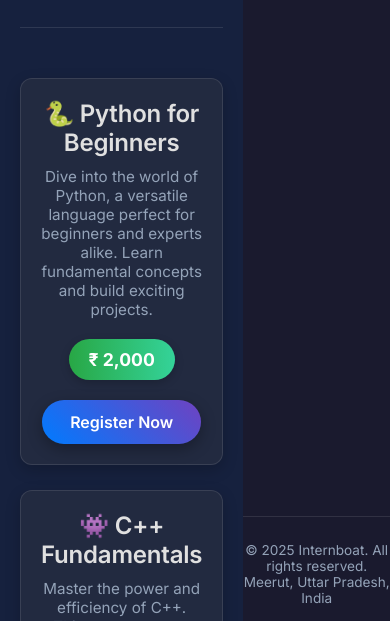
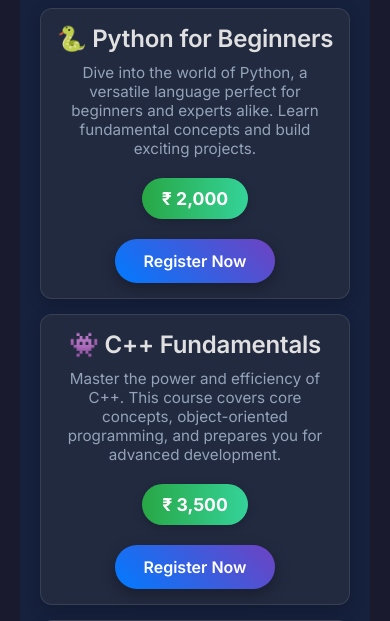
Before and after one commit to gitpanda99/internboat, a plain HTML site: page boat.html in a window 390 px wide. Shown: the part 223-844 px from the top of the page. Drawn offline with Linux system fonts and the light colour scheme.

Commit message:
Final fix for mobile centering and footer position in boat.html

```diff
--- a/boat.html
+++ b/boat.html
@@ -13,11 +13,11 @@
             padding: 0;
         }
 
-        /* Ensure HTML and Body take full viewport dimensions */
+        /* Ensure HTML and Body take full viewport dimensions and prevent horizontal scroll */
         html, body {
-            width: 100%; /* Changed from 100vw for better cross-browser compatibility and scrollbar handling */
-            height: 100%; /* Ensure full height */
-            overflow-x: hidden; /* Still good for preventing horizontal scroll */
+            width: 100%;
+            height: 100%;
+            overflow-x: hidden; /* Prevent horizontal scroll */
         }
 
         :root {
@@ -42,9 +42,8 @@
             color: var(--text-light);
             display: flex;
             justify-content: center; /* This centers the container horizontally */
-            align-items: flex-start; /* Align content to the top */
+            align-items: flex-start; /* Align content to the top within the flex container */
             min-height: 100vh; /* Ensure body is at least viewport height */
-            /* Removed explicit width: 100vw; here as html, body { width: 100%; } handles it */
         }
 
         .container {
@@ -55,8 +54,8 @@
             background-color: var(--bg-medium);
             box-shadow: 0 10px 30px var(--shadow-strong);
             border-radius: 15px;
-            display: flex;
-            flex-direction: column;
+            display: flex; /* Make container a flex container itself */
+            flex-direction: column; /* Stack children vertically */
             min-height: calc(100vh - 40px); /* Adjust based on container padding */
         }
 
@@ -83,10 +82,10 @@
 
         .courses {
             display: grid;
-            grid-template-columns: repeat(auto-fit, minmax(280px, 1fr));
+            grid-template-columns: repeat(auto-fit, minmax(280px, 1fr)); /* Desktop grid columns */
             gap: 25px;
             margin-top: 20px;
-            flex-grow: 1; /* Allow courses section to grow */
+            flex-grow: 1; /* Allow courses section to take available space */
         }
 
         .course-card {
@@ -177,33 +176,35 @@
 
         footer {
             text-align: center;
-            margin-top: auto; /* Push footer to the bottom */
+            margin-top: auto; /* Push footer to the bottom within the flex column container */
             padding: 25px 0 15px;
             color: var(--text-muted);
             font-size: 0.85em;
             border-top: 1px solid var(--border-color);
         }
 
-        /* Responsive adjustments */
+        /* Responsive adjustments for mobile */
         @media (max-width: 768px) {
             .container {
-                /* New calculated width: 100% of parent minus total horizontal padding */
-                width: calc(100% - 40px); /* 20px left + 20px right padding = 40px */
-                max-width: none; /* Remove max-width constraint for mobile */
-                margin: 0 auto; /* Explicitly center for mobile */
+                /* Explicitly set width to viewport width, minus some safe margin */
+                width: calc(100vw - 40px); /* 100vw minus 20px on each side */
+                max-width: none; /* Ensure no desktop max-width interferes */
+                margin: 0 auto; /* Ensure centering for this fixed width */
                 padding: 20px; /* Consistent padding for mobile */
-                min-height: 100vh; /* Stretch to full height on mobile */
-                border-radius: 0; /* Optional: Make container full width and height on mobile for seamless look */
-                box-shadow: none; /* Optional: Remove box shadow on mobile for a cleaner look */
+                min-height: 100vh; /* Ensure container is at least viewport height */
+                border-radius: 0; /* Optional: Seamless look on mobile */
+                box-shadow: none; /* Optional: Cleaner look on mobile */
             }
             header h1 {
-                font-size: 2.2em;
+                font-size: 2em; /* Slightly smaller header on mobile */
             }
             .courses {
-                grid-template-columns: 1fr; /* Single column on small screens */
+                /* CRITICAL FIX: Allow cards to shrink fully on mobile */
+                grid-template-columns: 1fr; /* Force single column on small screens */
+                gap: 15px; /* Reduce gap on mobile for better spacing */
             }
             .course-card {
-                padding: 20px;
+                padding: 15px; /* Reduce card padding on mobile */
             }
         }
     </style>
@@ -264,11 +265,11 @@
             <p>Join Internboat today and gain the in-demand programming skills to thrive in the tech industry. Our expert instructors and hands-on projects will guide you every step of the way.</p>
             <a href="register.html" class="button">Enroll Now!</a>
         </section>
+
+        <footer>
+            <p>&copy; 2025 Internboat. All rights reserved.</p>
+            <p>Meerut, Uttar Pradesh, India</p>
+        </footer>
     </div>
-
-    <footer>
-        <p>&copy; 2025 Internboat. All rights reserved.</p>
-        <p>Meerut, Uttar Pradesh, India</p>
-    </footer>
 </body>
 </html>
```
